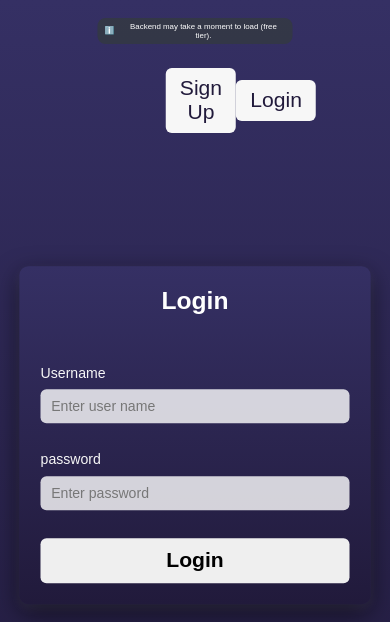
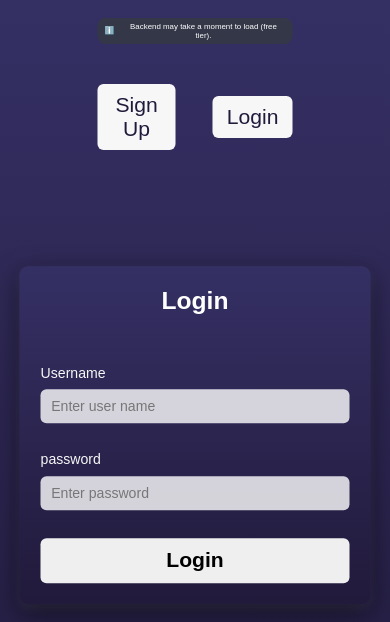
Before and after one commit to shivPosted/usePopcorn-react, a React (Vite) app: page /auth/login in a window 390 px wide. Shown: the top 622 px of the page. Built offline with nearby package versions, Linux system fonts and the light colour scheme; no server answers.

Commit message:
making some ui changes minor

```diff
--- a/src/Auth/AuthNav.module.css
+++ b/src/Auth/AuthNav.module.css
@@ -1,18 +1,18 @@
 .nav {
   display: flex;
-  justify-content: space-between;
-  width: 15%;
   align-items: center;
-  position: absolute;
-  top: 5%;
-  right: 5%;
   font-size: 1.2rem;
+  position: fixed;
+  top: 10%;
+  left: 50%;
+  transform: translateX(-50%);
+  gap: 4.2rem;
 }
 
 @media (max-width: 458px) {
   .nav {
     font-size: 1.2rem;
-    top: 8%;
+    top: 10%;
     left: 50%;
     transform: translateX(-50%);
   }
@@ -20,7 +20,7 @@
 @media (max-width: 768px) {
   .nav {
     font-size: 1.2rem;
-    top: 8%;
+    top: 10%;
     left: 50%;
     transform: translateX(-50%);
   }
--- a/src/Auth/AuthPage.module.css
+++ b/src/Auth/AuthPage.module.css
@@ -34,7 +34,6 @@
     padding: 2.4rem;
   }
 }
-
 .infoLabel {
   position: absolute;
   top: 2rem;
```
